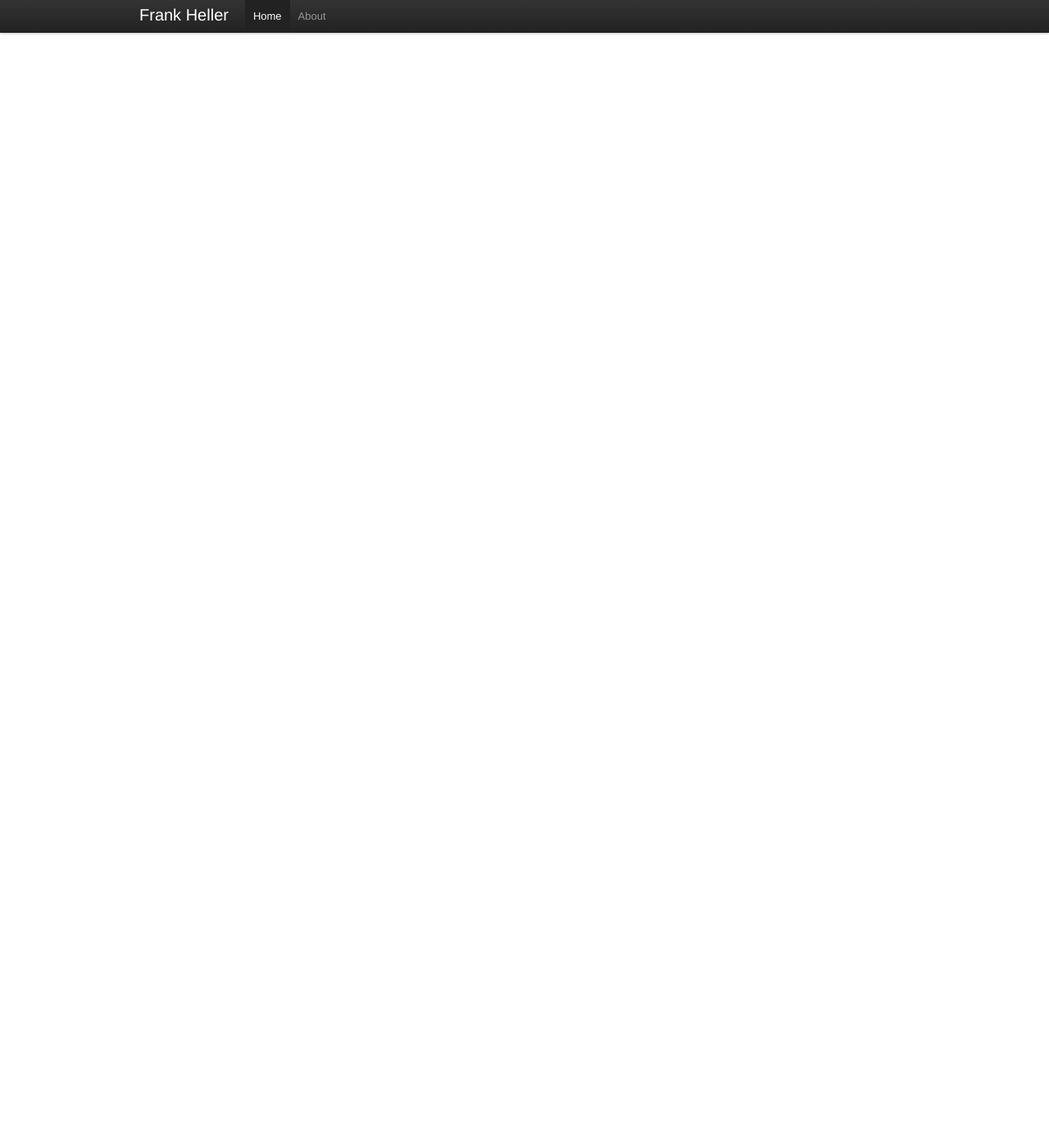
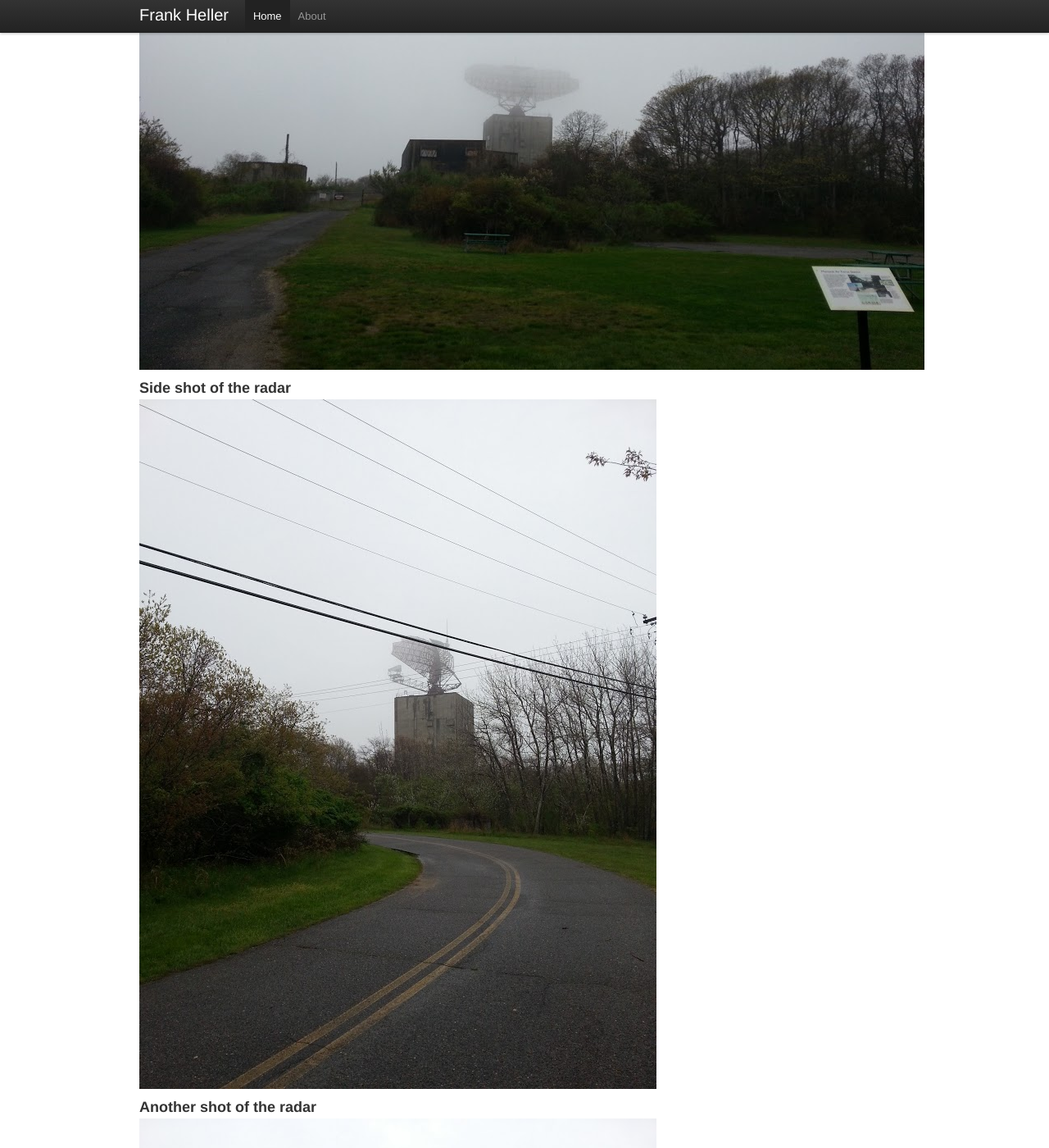
Before and after one commit to fheller/fheller.github.io, a Jekyll site: the page built from _posts/2013-05-21-Camp-Hero.md, in a window 1280 px wide and 1400 px high, scrolled down 1219 px. Shown: the whole window at 82% size. Built offline with Jekyll 4.4.1, drawn with Linux system fonts in a browser that asks for light colours; nearby versions of some CDN libraries; Markdown is read by kramdown in place of the engine named in the settings; some of the changed text lies outside the part shown.

Commit message:
finally finished first post

```diff
--- a/_posts/2013-05-21-Camp-Hero.md
+++ b/_posts/2013-05-21-Camp-Hero.md
@@ -7,9 +7,29 @@ categories: [camp hero]
 #{{page.title}}
 The weekend of Mother's day we went to Montauk and took a look around Camp Hero and the Montauk lighthouse. Weather was less than ideal, but it was still fun to explore the area. Here are a few of the pictures I took with my phone.
 
+###Info on the radar
 
-Front shot of radar tower
----
-![Front shot of radar tower][radar1]
+![Info on the radar tower][r2]
 
-[radar1]: /images/camp_hero/radar_front.jpg
+###Front shot of radar tower
+
+![Front shot of radar tower][r1]
+
+###Side shot of the radar
+![Side shot of radar tower][r3]
+
+###Another shot of the radar
+![Side shot of radar tower][r4]
+
+###View of the lighthouse
+![View of the lighthouse][lh1]
+
+###View from the lighthouse
+![View from the lighthouse][lh2]
+
+[r1]: /images/camp_hero/radar_front.jpg
+[r2]: /images/camp_hero/radar_info.jpg
+[r3]: /images/camp_hero/radar_side.jpg
+[r4]: /images/camp_hero/radar_with_shed.jpg
+[lh1]: /images/camp_hero/lhouse_frontview.jpg
+[lh2]: /images/camp_hero/lhouse_topview.jpg
```
